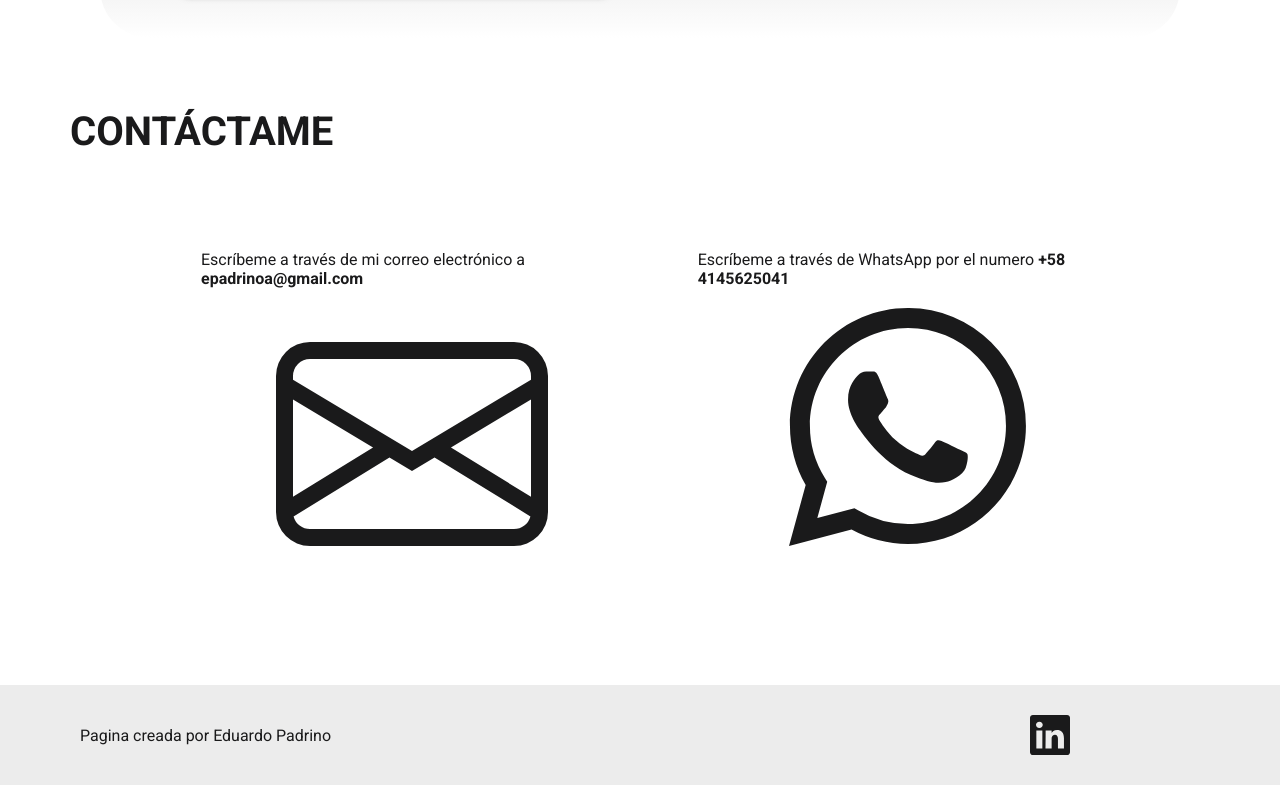
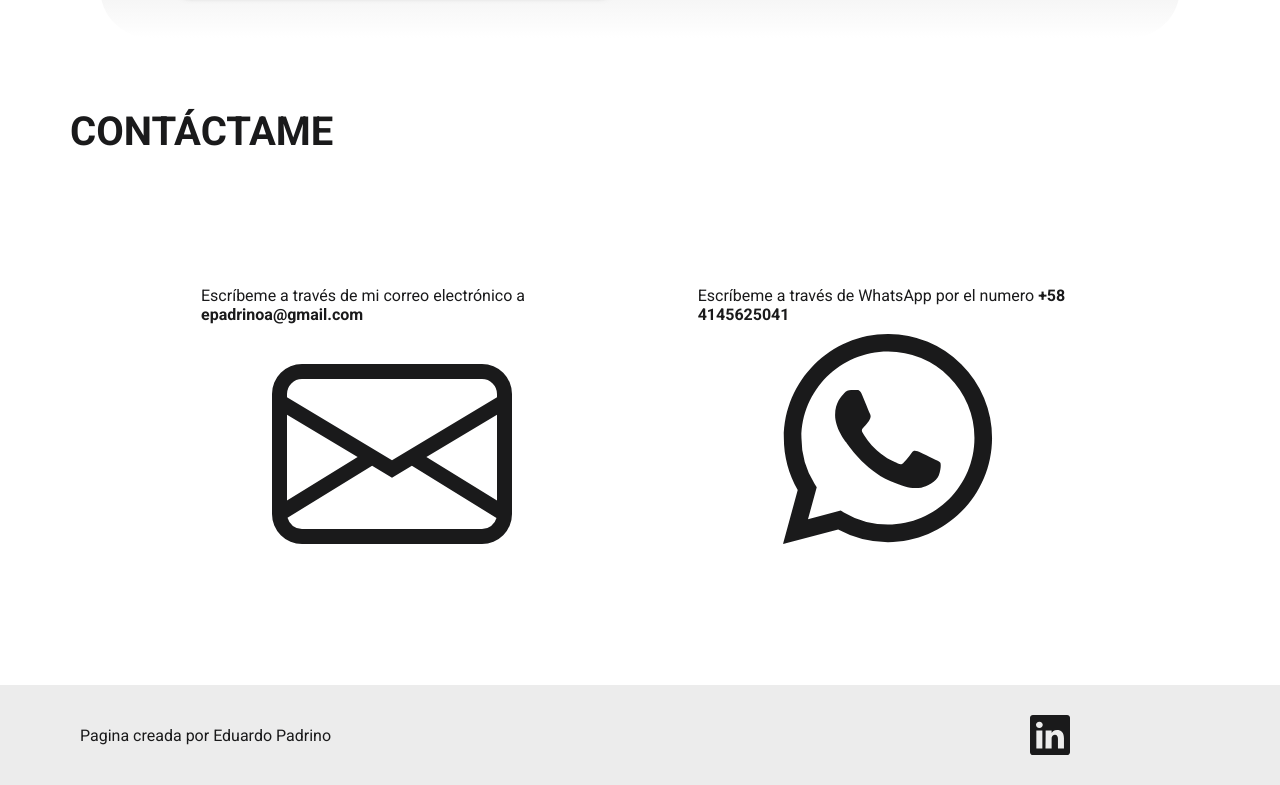
Before and after one commit to Epadrino/Page_EP, a Next.js app: page / in a window 1280 px wide. Shown: the part 4023-4808 px from the top of the page. Built offline with nearby package versions, Linux system fonts and the light colour scheme.

Commit message:
commit
-ajuste  visual responsive tlf

```diff
--- a/src/components/contents/contact/contactStyled.ts
+++ b/src/components/contents/contact/contactStyled.ts
@@ -62,7 +62,8 @@
 		height: 100%;
 	}
 	p {
-		margin: 0;
+		margin: 0px;
+		padding: 10px 0px;
 
 		@media ${device.mobileS} {
 			width: 90%;
@@ -124,8 +125,8 @@
 	display: flex;
 	justify-content: center;
 	align-items: center;
-	padding: 20px;
-	border-radius: 20px;
+
+	border-radius: 0px;
 
 	@media ${device.mobileS} {
 		width: 20%;
```
